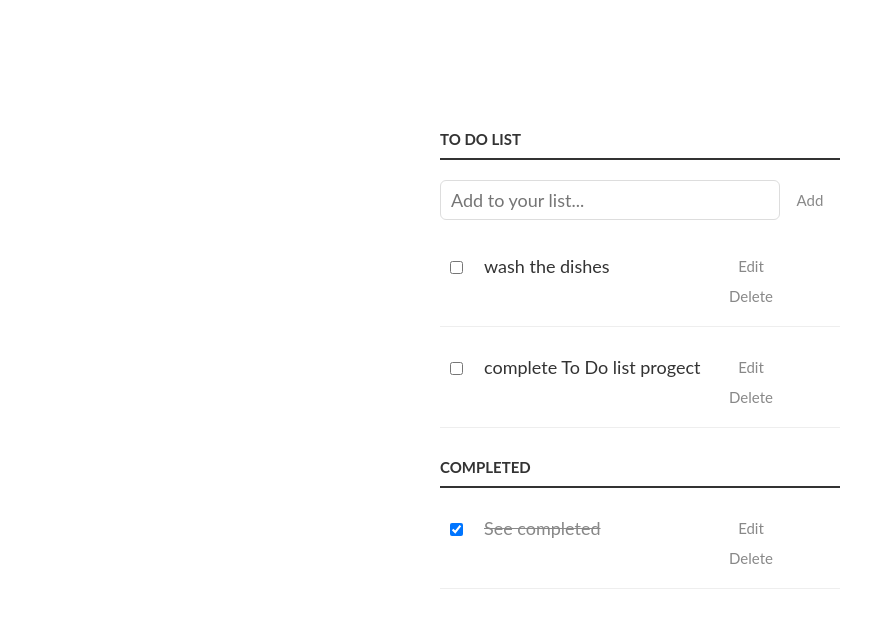
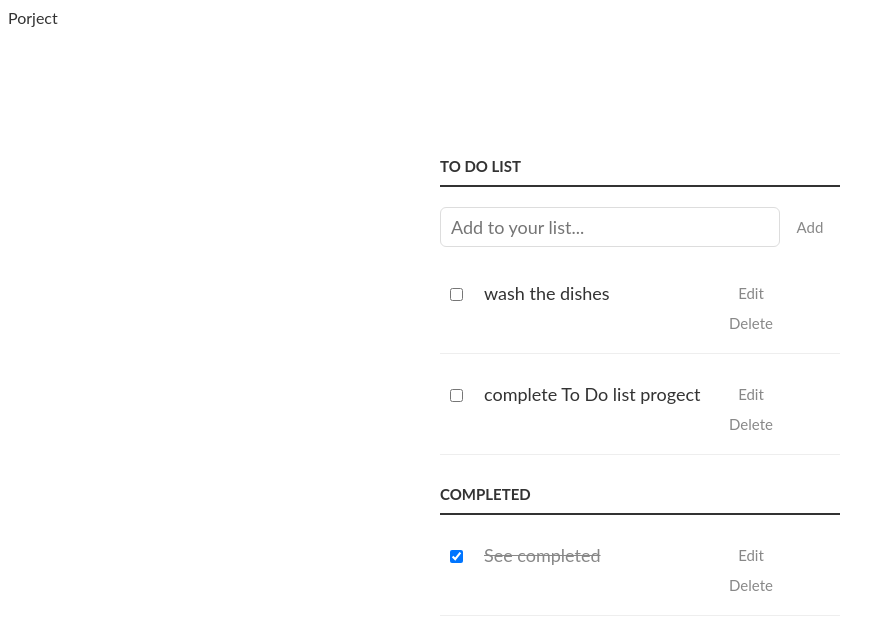
Before and after one commit to karam084/to_do_list, a website built with webpack: page src/index.html in a window 1280 px wide. Shown: the whole page, without its empty margins (0-894 px from the left). Built offline with nearby package versions, Linux system fonts and the light colour scheme.

Commit message:
Fix linter errors

```diff
--- a/src/index.html
+++ b/src/index.html
@@ -9,6 +9,7 @@
     />
   </head>
   <body>
+    <header>Porject</header>
     <div class="container">
       <p>
         <label for="new-task"id="title"></label>
```
Also changed, not shown: dist/index.html.
